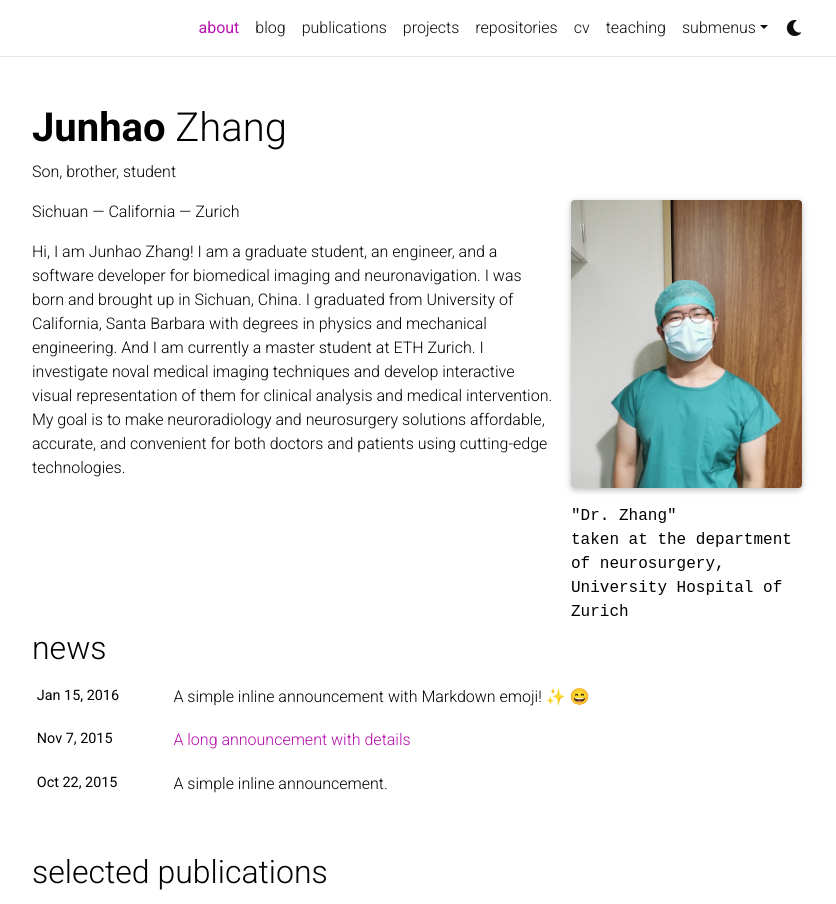
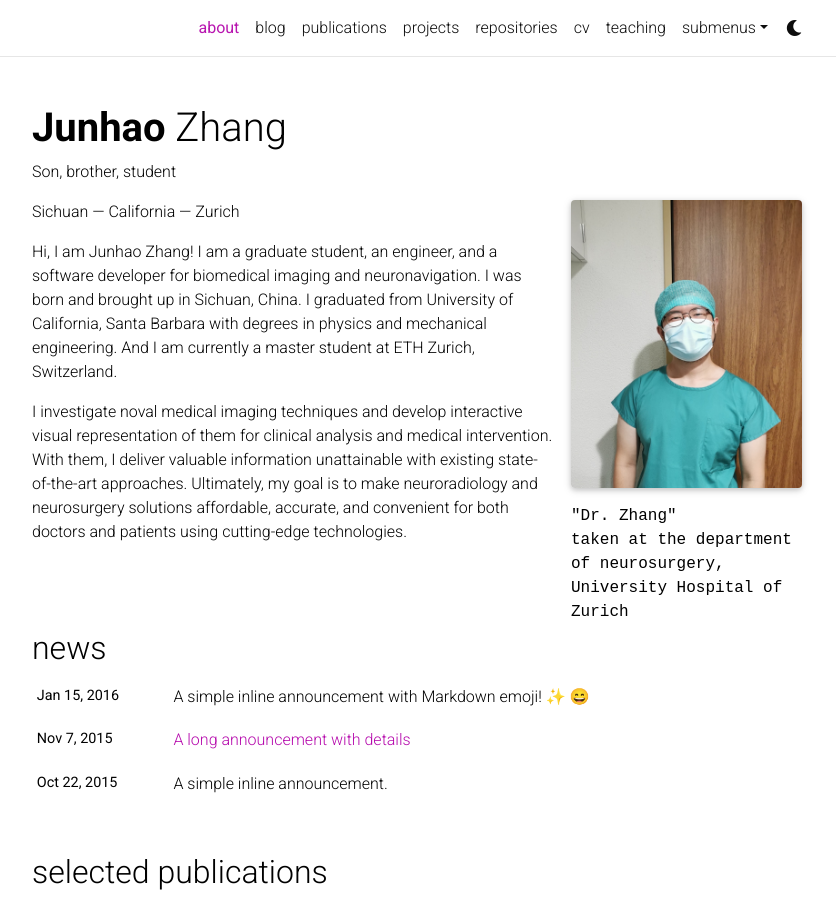
Before and after one commit to Junha0Zhang/junha0Zhang.github.io, a Jekyll site: the page built from _pages/about.md, in a window 1280 px wide and 1193 px high, cut to the strip 0-904 px from the top of the window. Shown: the whole strip, without its empty margins (223-1059 px from the left). Built offline with Jekyll 4.4.1, drawn with Linux system fonts in a browser that asks for light colours; full-size pictures stand in for the smaller copies a plugin makes; emoji names are drawn with the system emoji font; comment, search, counter and statistics services are not loaded; a style sheet for code colours, icons or effects is not loaded.

Commit message:
Update about.md

```diff
--- a/_pages/about.md
+++ b/_pages/about.md
@@ -19,4 +19,6 @@ social: true  # includes social icons at the bottom of the page
 ---
 Sichuan — California — Zurich
 
-Hi, I am Junhao Zhang! I am a graduate student, an engineer, and a software developer for biomedical imaging and neuronavigation. I was born and brought up in Sichuan, China. I graduated from University of California, Santa Barbara with degrees in physics and mechanical engineering. And I am currently a master student at ETH Zurich. I investigate noval medical imaging techniques and develop interactive visual representation of them for clinical analysis and medical intervention. My goal is to make neuroradiology and neurosurgery solutions affordable, accurate, and convenient for both doctors and patients using cutting-edge technologies.
+Hi, I am Junhao Zhang! I am a graduate student, an engineer, and a software developer for biomedical imaging and neuronavigation. I was born and brought up in Sichuan, China. I graduated from University of California, Santa Barbara with degrees in physics and mechanical engineering. And I am currently a master student at ETH Zurich, Switzerland.
+
+I investigate noval medical imaging techniques and develop interactive visual representation of them for clinical analysis and medical intervention. With them, I deliver valuable information unattainable with existing state-of-the-art approaches. Ultimately, my goal is to make neuroradiology and neurosurgery solutions affordable, accurate, and convenient for both doctors and patients using cutting-edge technologies.
```
